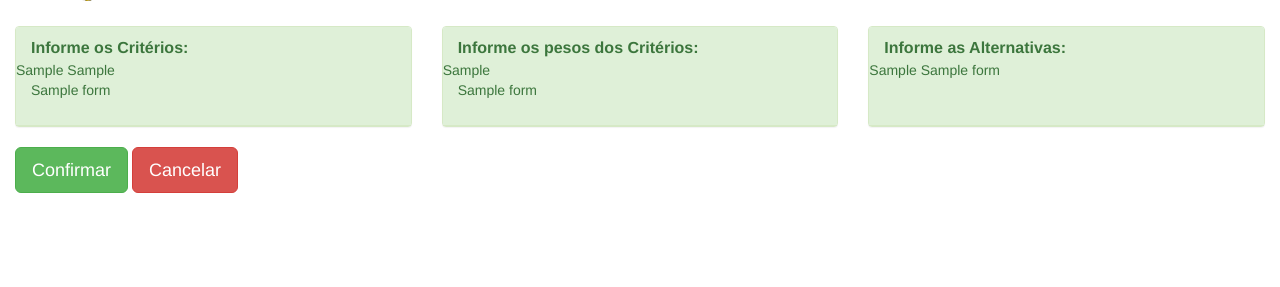
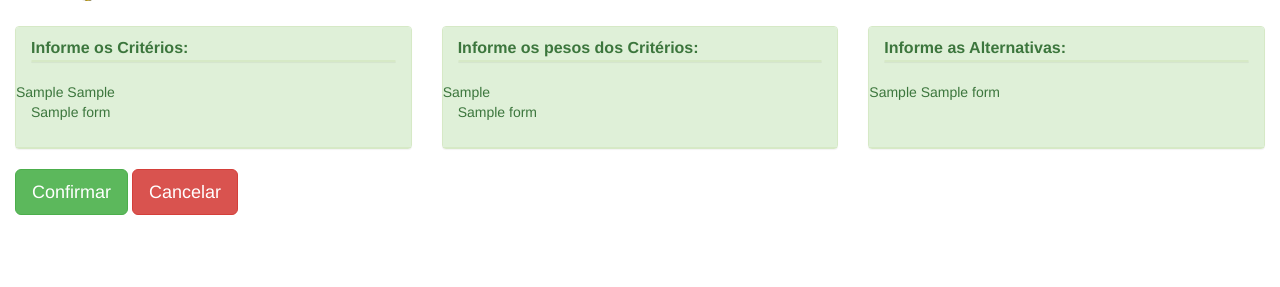
Before and after one commit to OthoGarcia/Analise-Decisoria, a Django app: template analise_decisoria/main/templates/main/informaCriterioAlternativa.html in a window 1280 px wide. Shown: the part 64-351 px from the top of the page. Run offline with Django 3.2, Linux system fonts and the light colour scheme; the template is opened without the code that fills it: most values are stand-ins (such as "Sample title", 1, 10 or a date in 2020); some libraries are stand-ins or nearby versions.

Commit message:
Ajuste na Interface na tela de informa as alternativas, criterios e os pesos dos criterios

```diff
--- a/analise_decisoria/main/templates/main/informaCriterioAlternativa.html
+++ b/analise_decisoria/main/templates/main/informaCriterioAlternativa.html
@@ -9,6 +9,7 @@
           <div class="panel panel-success" >
               <div class="panel-heading">
                   <div class="panel-title"><b>Informe os Critérios:</b></div>
+                  <div class="panel panel-success"></div>
                   <div class="form-group">
                     {{ criterioFormSet.montaVetorCriterio }}
                     {{ pesoFormSet.montaVetorPeso }}
@@ -32,6 +33,7 @@
               <div class="panel panel-success" >
                   <div class="panel-heading">
                       <div class="panel-title"><b>Informe os pesos dos Critérios:</b></div>
+                      <div class="panel panel-success"></div>
                       <div class="form-group">
                         {{ pesoFormSet.montaVetorPeso }}
                         {% for form in pesoFormSet %}
@@ -51,6 +53,7 @@
           <div class="panel panel-success" >
               <div class="panel-heading">
                   <div class="panel-title"><b>Informe as Alternativas:</b></div>
+                  <div class="panel panel-success"></div>
                     <div class="form-group">
                     {{ criterioFormSet.montaVetorCriterio }}
                     {% for form in alternativaFormSet %}
```
